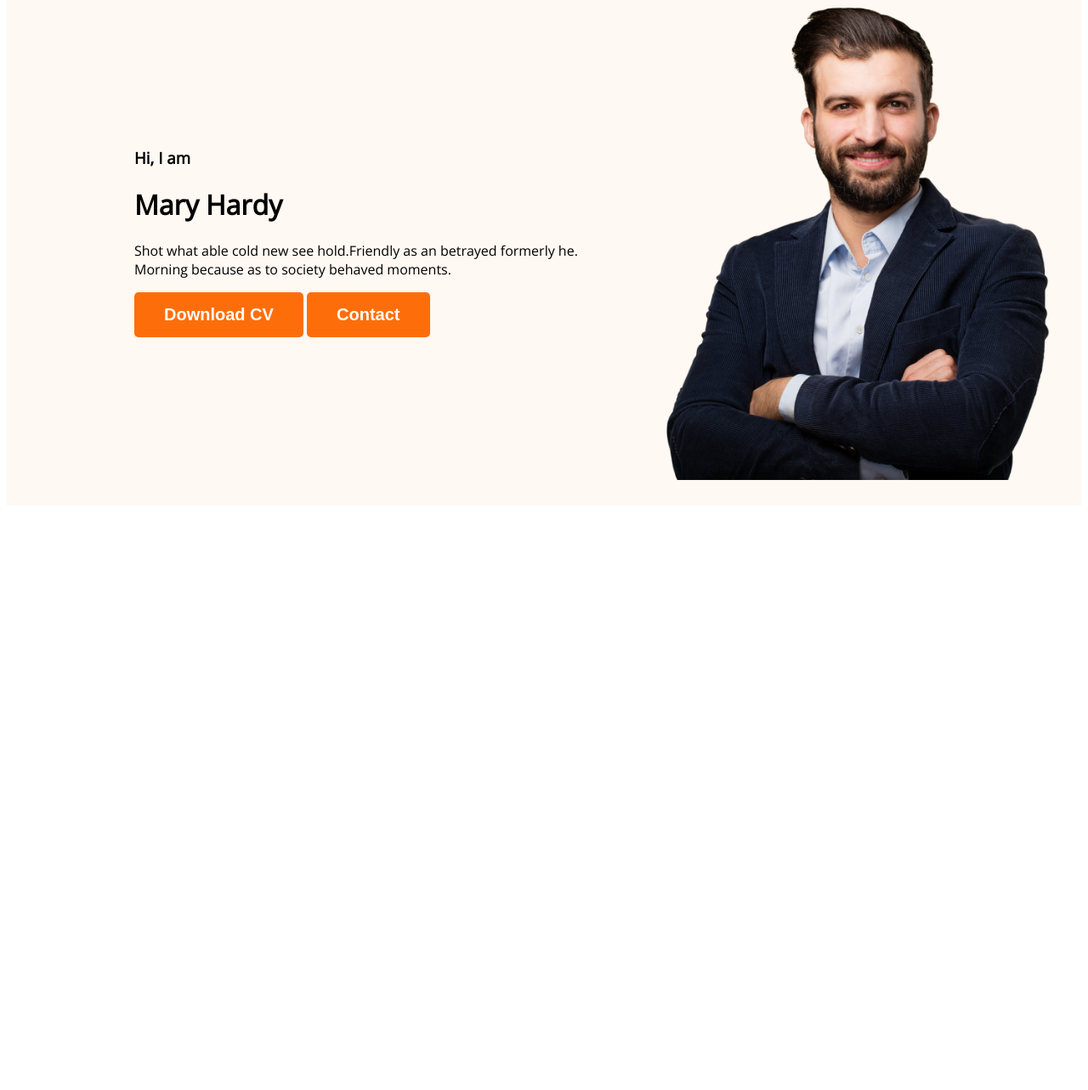
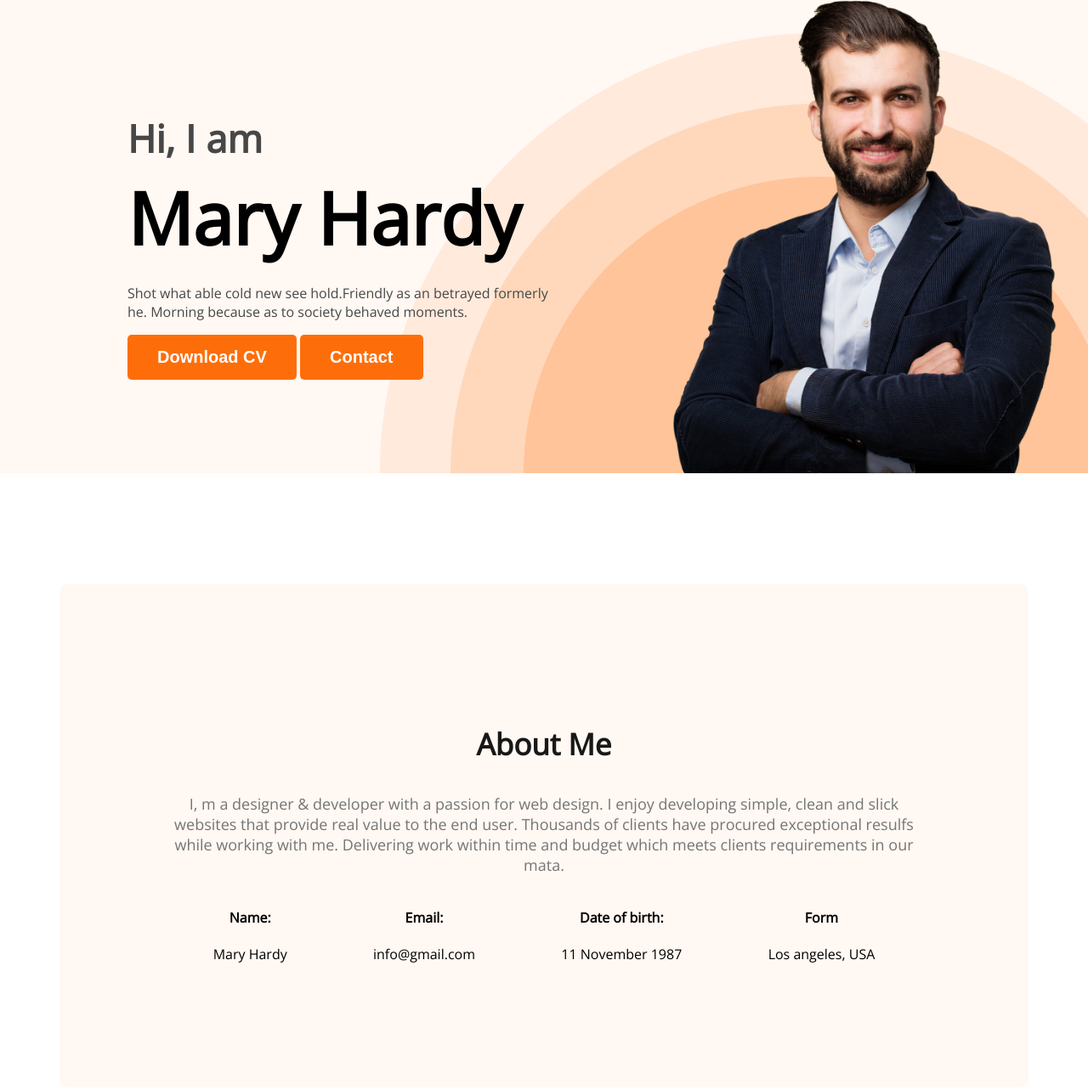
Before and after one commit to mariakhalek7/webDay5-portfolio, a plain HTML site: page index.html in a window 1280 px wide. Shown: the part 203-1486 px from the top of the page at 85% size. Before the commit the page ends 806 px from the top, so only its background shows below. Drawn offline with nearby package versions, Linux system fonts and the light colour scheme.

Commit message:
section added

```diff
--- a/index.html
+++ b/index.html
@@ -21,10 +21,10 @@
             </ul>
         </nav>
         <div class="banner">
-            <div>
+            <div class="banner-content">
                 <h3 class="banner-greeting">Hi, I  am</h3>
                 <h1 class="banner-title">Mary Hardy</h1>
-                <p>Shot what able cold new see hold.Friendly as an betrayed formerly he. Morning because as to society behaved moments.</p>
+                <p class="banner-description">Shot what able cold new see hold.Friendly as an betrayed formerly he. Morning because as to society behaved moments.</p>
                 <button class="btn-primary">Download CV</button>
                 <button class="btn-primary">Contact</button>
             </div>
@@ -35,6 +35,30 @@
 
     </header>
     <main>
+        <section class="about">
+            <h3 class="section-title">About Me</h3>
+            <p class="section-description">I, m a designer & developer with a passion for web design. I enjoy developing simple, clean and slick websites that provide real value to the end user. Thousands of clients have procured exceptional resulfs while working with me. Delivering work within time and budget which meets clients requirements in our mata.</p>
+
+            <div class="about-info-container">
+                <div class="about-info">
+                    <h4 class="info-title">Name:</h4>
+                    <p class="info-description">Mary Hardy</p>
+                </div>
+                <div class="about-info">
+                    <h4 class="info-title">Email:</h4>
+                    <p class="info-description">info@gmail.com</p>
+                </div>
+                <div class="about-info">
+                    <h4 class="info-title">Date of birth:</h4>
+                    <p class="info-description">11 November 1987</p>
+                </div>
+                <div class="about-info">
+                    <h4 class="info-title">Form</h4>
+                    <p class="info-description">Los angeles, USA</p>
+                </div>
+
+            </div>
+        </section>
 
     </main>
     <footer>
--- a/styles/portfolio.css
+++ b/styles/portfolio.css
@@ -1,5 +1,6 @@
 body{
     font-family: 'Open Sans', sans-serif;
+    margin: 0;
 }
 .text-primary{
     color: #FD6E0A;
@@ -40,13 +41,66 @@ padding: 15px 35px;
 }
 .header{
     background-color: #FFF8F3;
+    background-image: url('../images/header_bg.png');
+    background-repeat: no-repeat;
+    background-position: bottom right;
 }
 .banner{
-    padding: 30px 30px 30px 150px;
+    padding: 30px 30px 0px 150px;
     display: flex;
     align-items: center;
+    justify-content: space-between;
+}
+.banner-content{
+    max-width: 500px;
 }
 .banner .profile-picture{
     width: 500px;
 
 }
+.banner-greeting{
+    font-size: 45px;
+    color: #474747;
+    margin-bottom: 0;
+}
+.banner-title{
+    font-size: 85px;
+    font-weight: 700;
+    margin-top: 5px;
+    margin-bottom: 20px;
+}
+.banner-description{
+    color: #474747;
+}
+
+/* ////  --------------main section------------------ */
+main{
+    max-width: 1140px;
+    margin: 0 auto;
+}
+.about{
+    padding: 130px;
+    border-radius: 10px;
+    background: #FFF8F3;
+    margin: 130px 0;
+}
+.section-title{
+    color: #181818;
+    text-align: center;
+    font-size: 35px;
+    font-weight: 700;
+}
+.section-description{
+    color:  #757575;
+text-align: center;
+font-size: 18px;
+font-weight: 400;
+
+}
+.about-info-container{
+    display: flex;
+    justify-content: space-around;
+}
+.about-info{
+    text-align: center;
+}
```
